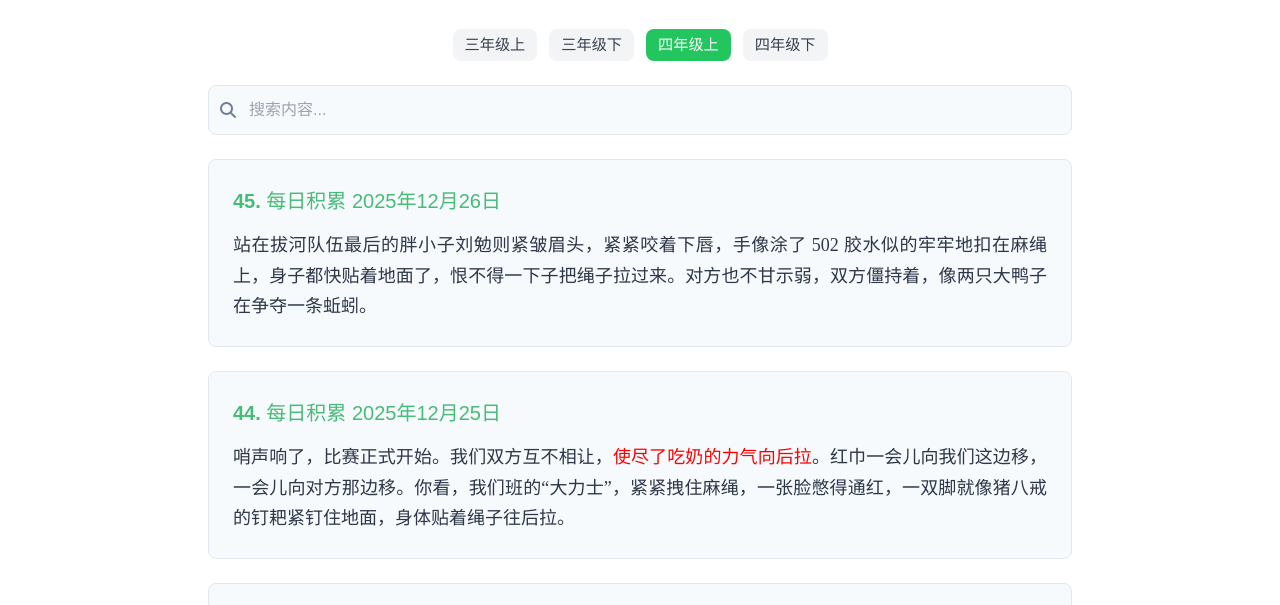
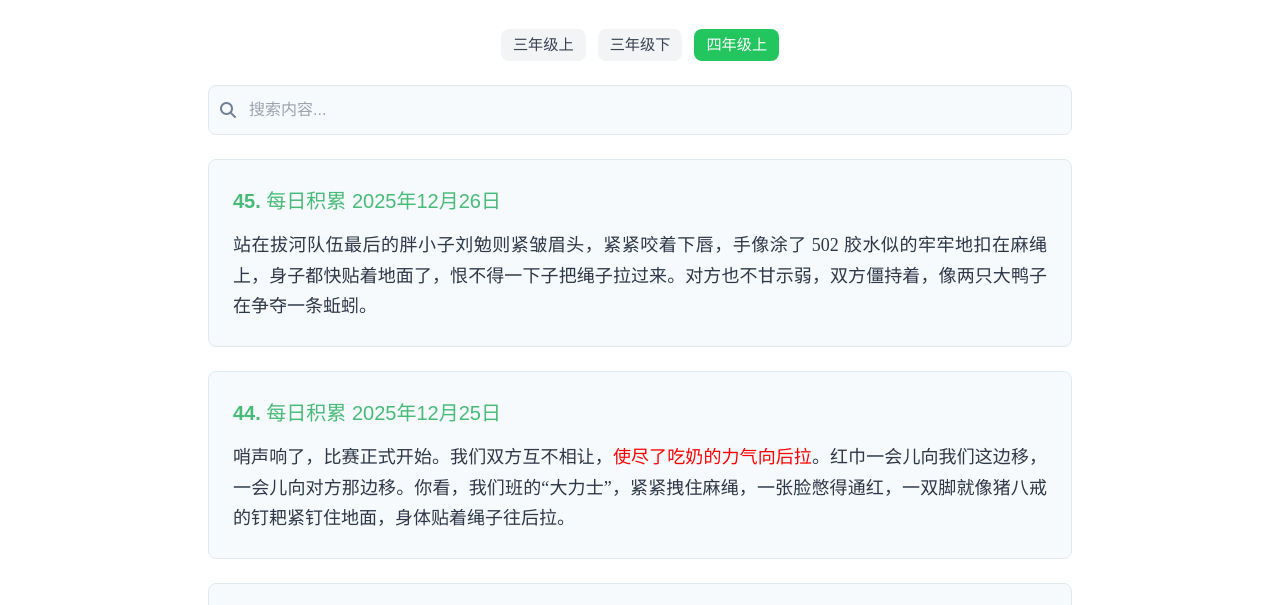
Before and after one commit to byhooi/daily-notes, a website: page index.html in a window 1280 px wide. Shown: the part 119-724 px from the top of the page. Drawn offline with Linux system fonts and the light colour scheme; a small style sheet from the web is missing.

Commit message:
Revert "feat: 增加四年级下 (42) 支持"
This reverts commit ca6f52e281de2ecab6b64bc509ea67f616e90277.

```diff
--- a/assets/common.js
+++ b/assets/common.js
@@ -1,7 +1,7 @@
 
 // Google Analytics
 window.dataLayer = window.dataLayer || [];
-function gtag() { dataLayer.push(arguments); }
+function gtag(){dataLayer.push(arguments);}
 gtag('js', new Date());
 gtag('config', 'G-34CHGZKTMN');
 
@@ -16,7 +16,6 @@ let printEventListenersAdded = false; // 标记打印事件监听器是否已添
 const gradeConfig = {
     '31': { dataFile: 'data/31data.js', dataVar: 'data31', title: '三年级上' },
     '32': { dataFile: 'data/32data.js', dataVar: 'data32', title: '三年级下' },
-    '42': { dataFile: 'data/42data.js', dataVar: 'data42', title: '四年级下' },
     '41': { dataFile: 'data/41data.js', dataVar: 'data41', title: '四年级上' }
 };
 
@@ -149,10 +148,11 @@ async function switchGrade(grade) {
 function updateNavButtons(activeGrade) {
     document.querySelectorAll('.nav-link').forEach(btn => {
         const isActive = btn.dataset.grade === activeGrade;
-        btn.className = `nav-link px-3 py-1.5 text-sm rounded-lg transition-colors ${isActive
+        btn.className = `nav-link px-3 py-1.5 text-sm rounded-lg transition-colors ${
+            isActive
                 ? 'bg-green-500 text-white hover:bg-green-600 active'
                 : 'bg-gray-100 dark:bg-gray-800 text-gray-700 dark:text-gray-300 hover:bg-green-100 dark:hover:bg-green-900 hover:text-green-700 dark:hover:text-green-300'
-            }`;
+        }`;
     });
 }
 
@@ -469,7 +469,7 @@ async function initPage() {
 }
 
 // 页面加载完成后初始化
-document.addEventListener('DOMContentLoaded', function () {
+document.addEventListener('DOMContentLoaded', function() {
     initPage();
 
     // 初始化打印事件监听器
--- a/index.html
+++ b/index.html
@@ -68,11 +68,6 @@
                     data-grade="41">
                     四年级上
                 </button>
-                <button onclick="switchGrade('42')"
-                    class="nav-link px-3 py-1.5 text-sm rounded-lg bg-gray-100 dark:bg-gray-800 text-gray-700 dark:text-gray-300 hover:bg-green-100 dark:hover:bg-green-900 hover:text-green-700 dark:hover:text-green-300 transition-colors"
-                    data-grade="42">
-                    四年级下
-                </button>
             </div>
         </nav>
 
```
Also changed, not shown: data/42data.js (deleted, +0 -7 lines).
